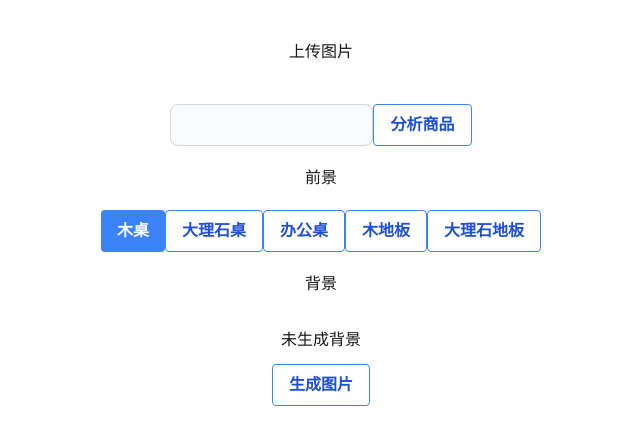
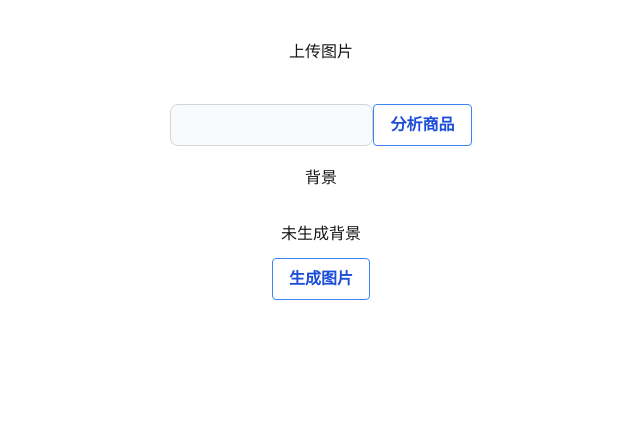
Before and after one commit to LejianLuo/ImageAI, a Next.js app: page / in a window 1280 px wide. Shown: the top 444 px of the page, without its empty margins (319-959 px from the left). Built offline with nearby package versions, Linux system fonts and the light colour scheme.

Commit message:
removed foreground selection

```diff
--- a/components/BackgroundButton.jsx
+++ b/components/BackgroundButton.jsx
@@ -13,30 +13,19 @@ export default function BackgroundButton({backgrounds,setOutput,output}){
     function setOutputBackground(background){
         setBGSelection(background)
         setBackground(background);
-        setOutput({"text":foreground+""+background,"image":output.image});
+        setOutput({"text":background,"image":output.image});
 
     }
     function setOutputForeground(fg){
         setFGSelection(fg);
         let foregroundPrompt=`a ${fg} covers the bottom half of the image, it extends from left to right horizontally. the table is empty. `
         setForeground(foregroundPrompt);
-        setOutput({"text":foregroundPrompt+""+background,"image":output.image});
+        //setOutput({"text":foregroundPrompt+""+background,"image":output.image});
 
     }
 
     return(<div>
-        <h3 className='m-5 text-center'>前景</h3>
-        <div className='flex justify-center'>
-        {
-            foregroundTypes.map(fg=>{
-                if(isSelectedFG.includes(fg.en))
-                    return (<button className={selectedStyle} key={fg.ch} onClick={(e)=>{setOutputForeground(fg.en)}}>{fg.ch}</button>)
-                else
-                    return (<button className={unselectedStyle} key={fg.ch} onClick={(e)=>{setOutputForeground(fg.en)}}>{fg.ch}</button>)
-            }
-            )
-        }
-        </div>
+
         <h3 className='m-5 text-center'>背景</h3>
         <div className='flex justify-center'>
         {
@@ -55,3 +44,21 @@ export default function BackgroundButton({backgrounds,setOutput,output}){
 
     </div>);
 }
+
+
+/*
+        <h3 className='m-5 text-center'>前景</h3>
+        <div className='flex justify-center'>
+        {
+            foregroundTypes.map(fg=>{
+                if(isSelectedFG.includes(fg.en))
+                    return (<button className={selectedStyle} key={fg.ch} onClick={(e)=>{setOutputForeground(fg.en)}}>{fg.ch}</button>)
+                else
+                    return (<button className={unselectedStyle} key={fg.ch} onClick={(e)=>{setOutputForeground(fg.en)}}>{fg.ch}</button>)
+            }
+            )
+        }
+        </div>
+
+
+*/
```
